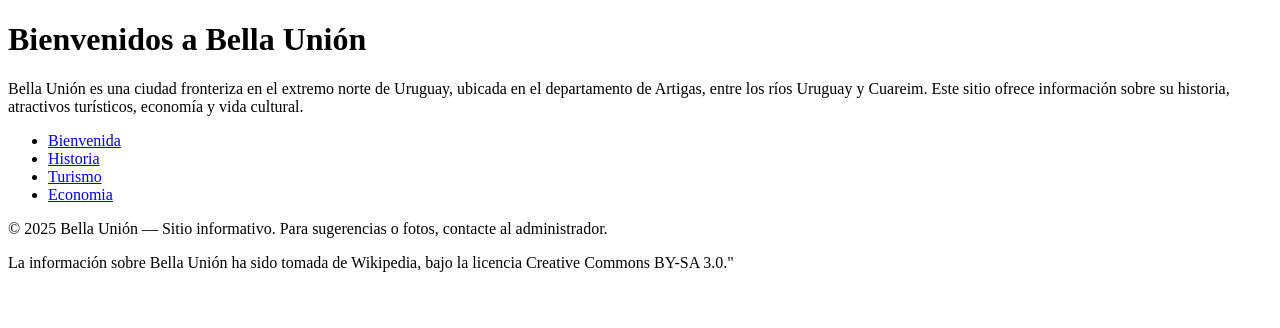
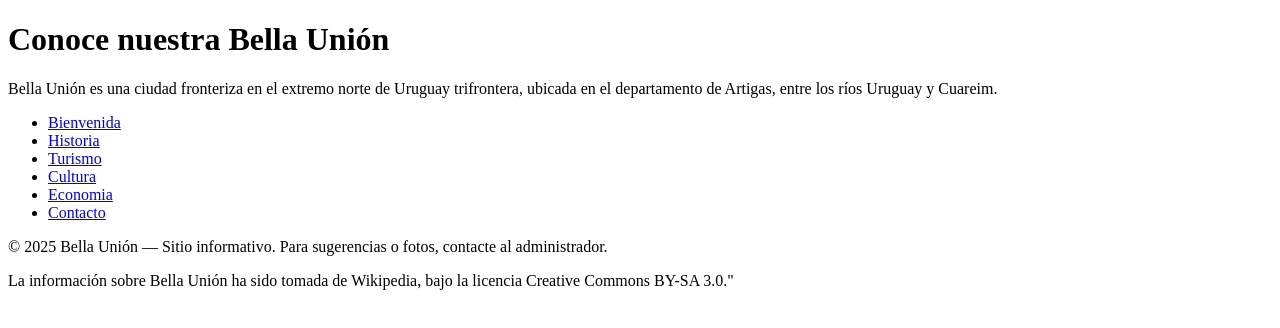
Before and after one commit to AlvaroGiachetto/web-bella-union, a plain HTML site: page index.html in a window 1280 px wide. Drawn offline with Linux system fonts and the light colour scheme.

Commit message:
feat: añadir los links nuevos al index.html

```diff
--- a/index.html
+++ b/index.html
@@ -7,13 +7,15 @@
 </head>
 <body>
     <header>
-        <h1>Bienvenidos a Bella Unión</h1>
-        <p>Bella Unión es una ciudad fronteriza en el extremo norte de Uruguay, ubicada en el departamento de Artigas, entre los ríos Uruguay y Cuareim. Este sitio ofrece información sobre su historia, atractivos turísticos, economía y vida cultural.</p>
+        <h1>Conoce nuestra Bella Unión</h1>
+        <p>Bella Unión es una ciudad fronteriza en el extremo norte de Uruguay trifrontera, ubicada en el departamento de Artigas, entre los ríos Uruguay y Cuareim.</p>
         <ul>
             <li><a href="index.html">Bienvenida</a></li>
             <li><a href="historia.html">Historia</a></li>
             <li><a href="turismo.html">Turismo</a></li>
+            <li><a href="cultura.html">Cultura</a></li>
             <li><a href="economia.html">Economia</a></li>
+            <li><a href="contacto.html">Contacto</a></li>
         </ul>
     </header>
     <main>
```
Also changed, not shown: gastronomia.html (deleted).
